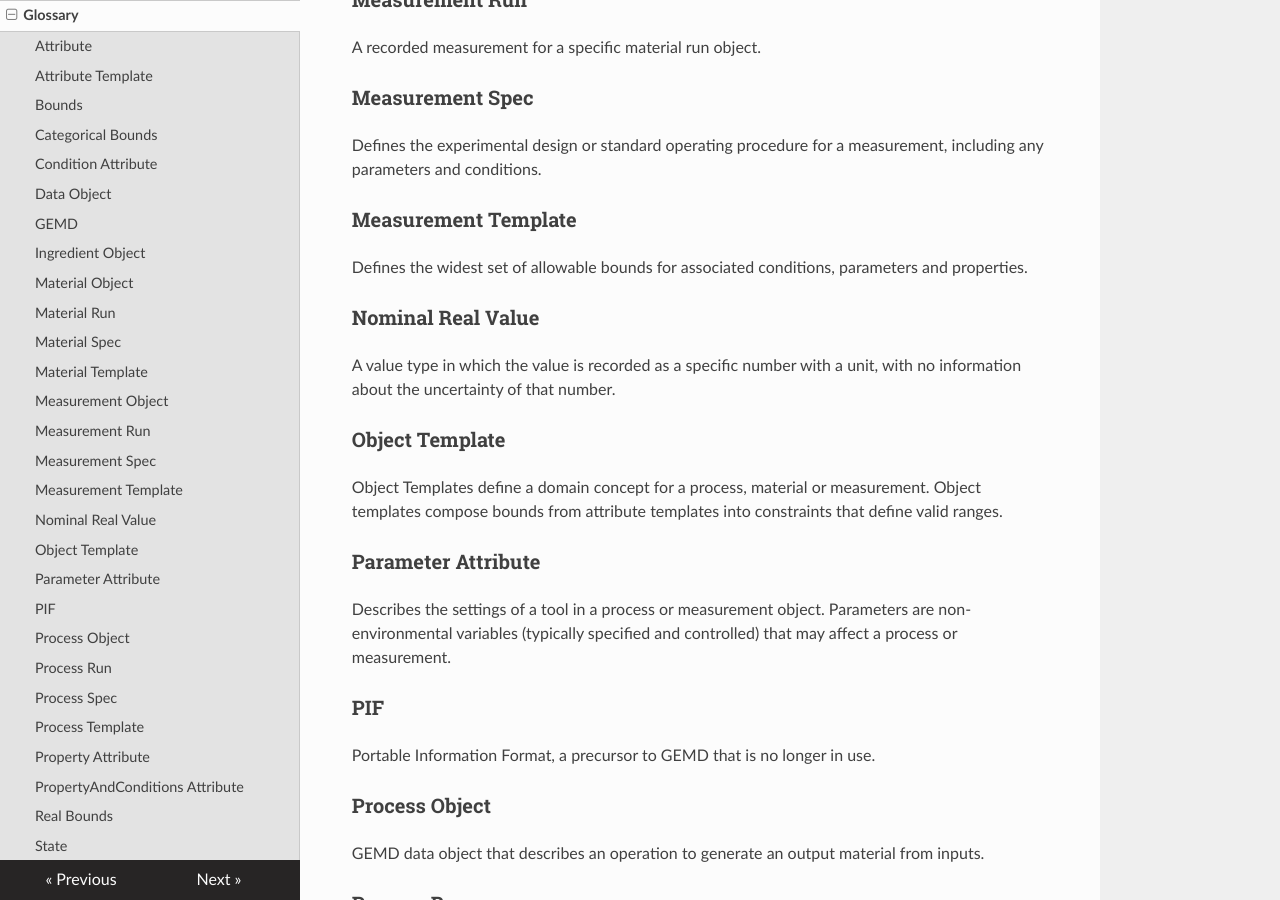
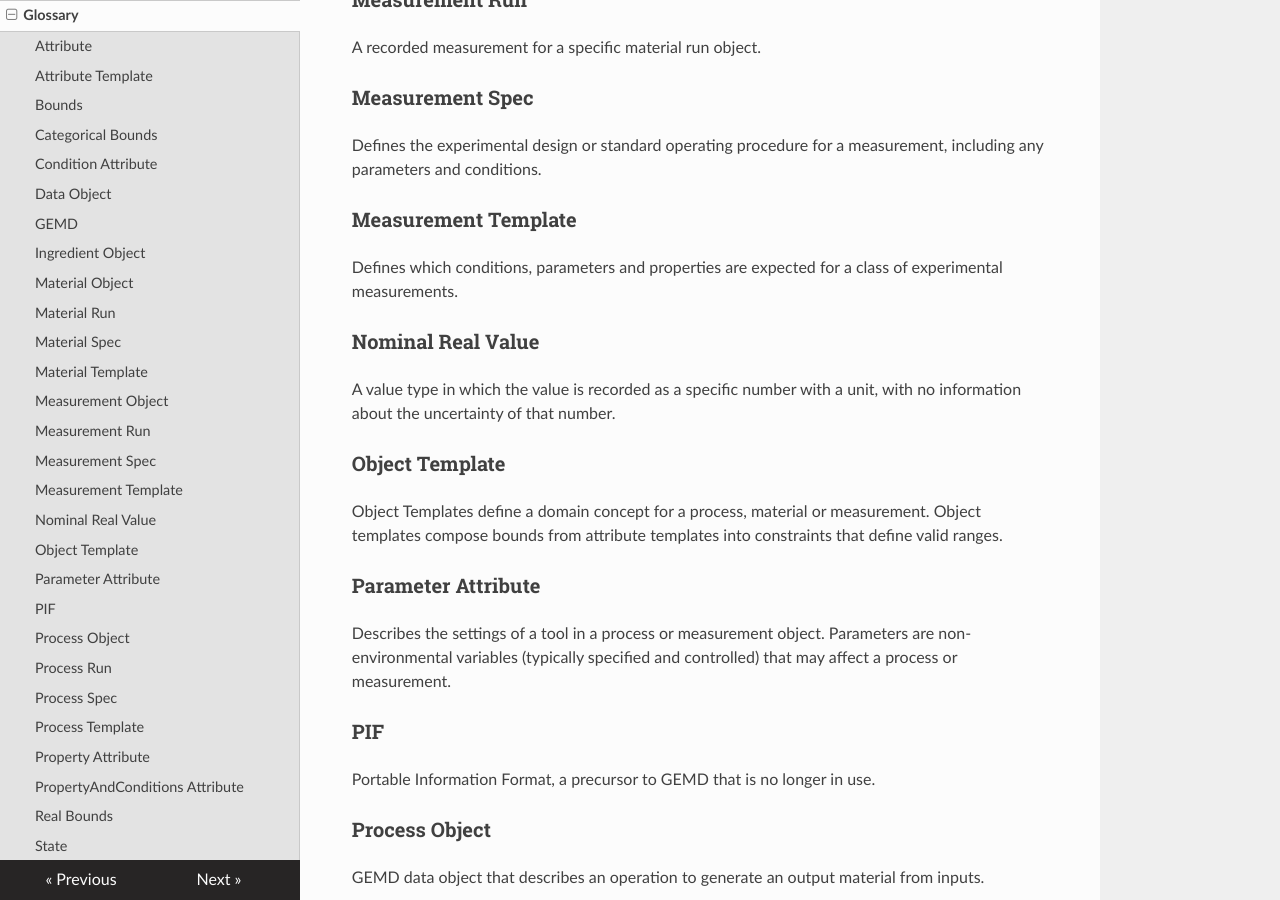
Before and after one commit to CitrineInformatics/gemd-docs, an MkDocs documentation site: the page built from docs/glossary.md, in a window 1280 px wide and 900 px high, scrolled down 1784 px. Built offline with MkDocs 1.6.1, drawn with Linux system fonts in a browser that asks for light colours; nearby versions of some CDN libraries.

Commit message:
Update docs/glossary.md
Co-authored-by: Ken Kroenlein <51962276+kroenlein@users.noreply.github.com>

```diff
--- a/docs/glossary.md
+++ b/docs/glossary.md
@@ -47,7 +47,7 @@ A recorded measurement for a specific material run object.
 Defines the experimental design or standard operating procedure for a measurement, including any parameters and conditions.
 
 ### Measurement Template
-Defines the widest set of allowable bounds for associated conditions, parameters and properties.
+Defines which conditions, parameters and properties are expected for a class of experimental measurements.
 
 ### Nominal Real Value
 A value type in which the value is recorded as a specific number with a unit, with no information about the uncertainty of that number.
```
